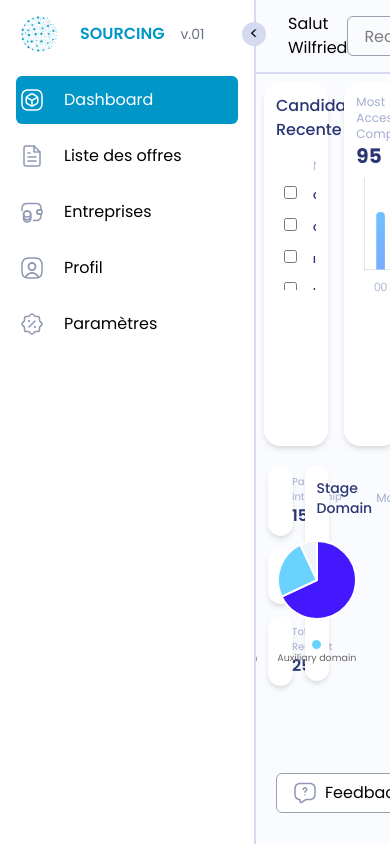
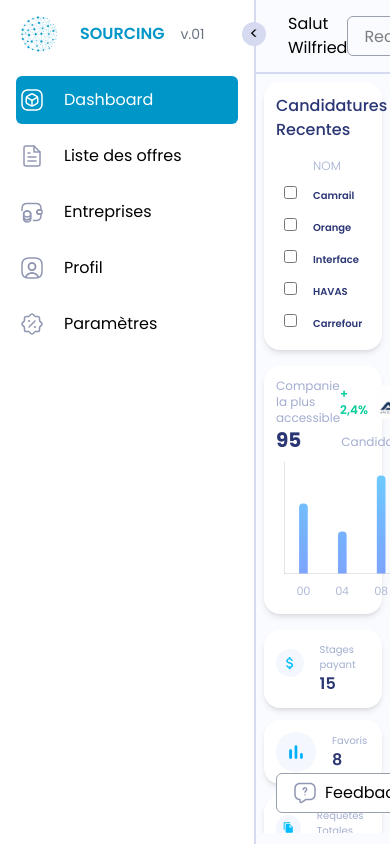
Before and after one commit to darkwall8/Sourcing_Frontend, a React (Vite) app: page /dashboard in a window 390 px wide. Built offline with nearby package versions, Linux system fonts and the light colour scheme.

Commit message:
Implementation of the dashboard responsive

```diff
--- a/public/locales/en/translation.json
+++ b/public/locales/en/translation.json
@@ -135,11 +135,37 @@
     "search": "Search",
     "dashboard": {
         "student_dashboard": {
-            "key_name": "NAME",
-            "key_probability": "PROBABILITY",
-            "key_post": "POST",
-            "key_date": "DATE"
+            "Recent_candidature": {
+                "title": "Recents Candidatures",
+                "key_name": "NAME",
+                "key_probability": "PROBABILITY",
+                "key_post": "POST",
+                "key_date": "DATE"
+            },
+            "Accessible_company": {
+                "title": "Most Accessible Company",
+                "under_title": "Candidates"
+            },
+            "other_information": {
+                "title1": "Paid internship",
+                "title2": "Favorites",
+                "title3": "Total Request"
+            },
+            "stage_domain": {
+                "period": {
+                    "day": "Daily",
+                    "week": "Weekly",
+                    "month": "Monthly"
+                },
+                "title": "Stage Domain",
+                "chart": {
+                    "yours": "Your domain",
+                    "auxiliary": "Auxiliary domain",
+                    "others": "others"
+                }
+            }
         },
+        "company_dashboard": {},
         "navbar": {
             "dashboard_nav": "Dashboard",
             "company_nav": "Companies",
--- a/public/locales/fr/translation.json
+++ b/public/locales/fr/translation.json
@@ -132,10 +132,35 @@
     "search": "Rechercher",
     "dashboard": {
         "student_dashboard": {
-            "key_name": "NOM",
-            "key_probability": "PROBALITE",
-            "key_post": "POSTE",
-            "key_date": "DATE"
+            "Recent_candidature": {
+                "title": "Candidatures Recentes",
+                "key_name": "NOM",
+                "key_probability": "PROBABILITE",
+                "key_post": "POSTE",
+                "key_date": "DATE"
+            },
+            "Accessible_company": {
+                "title": "Companie la plus accessible",
+                "under_title": "Candidats"
+            },
+            "other_information": {
+                "title1": "Stages payant",
+                "title2": "Favoris",
+                "title3": "Requêtes Totales"
+            },
+            "stage_domain": {
+                "period": {
+                    "day": "Journalier",
+                    "week": "Hebdomadaire",
+                    "month": "Mensuel"
+                },
+                "title": "Domaine de stage",
+                "chart": {
+                    "yours": "Votre domaine",
+                    "auxiliary": "Domaine additionnel",
+                    "others": "autres"
+                }
+            }
         },
         "navbar": {
             "dashboard_nav": "Dashboard",
--- a/src/pages/ManagementPages/Dashboard/StudentDashboard/StudentIndexDashboard.tsx
+++ b/src/pages/ManagementPages/Dashboard/StudentDashboard/StudentIndexDashboard.tsx
@@ -5,24 +5,26 @@ import StageDomain from './components/StageDomain';
 
 function StudentDashboard() {
   return (
-    <div className="h-full">
-      <div className={"flex p-2 gap-4 h-1/2"}>
-          <div className='w-6/11 h-full bg-white rounded-2xl shadow-md'>
+      <>
+          <div className="overflow-auto h-full">
+              <div className={"flex flex-col md:flex-row p-2 gap-4 lg:h-1/2 "}>
+                  <div className='lg:w-6/11 h-full bg-white rounded-2xl shadow-md'>
                     <RecentCandidature/>
                   </div>
-          <div className="w-5/11 h-full bg-white shadow-md rounded-2xl p-3">
+                  <div className="lg:w-5/11 h-full bg-white shadow-md rounded-2xl p-3">
                     <MostAccessibleCompany/>
                   </div>
               </div>
-      <div className={"flex w-6/11 h-1/2 gap-3 p-3"}>
-          <div className={"w-1/2 h-full"}>
+              <div className={"flex md:flex-row flex-col max-md:w-full w-6/11 h-1/2 gap-3 p-2"}>
+                  <div className={"md:w-1/2 h-full"}>
                     <ComplementInformation/>
                   </div>
-          <div className={"w-1/2 h-full"}>
+                  <div className={"md:w-1/2 h-full"}>
                     <StageDomain/>
                   </div>
               </div>
           </div>
+      </>
   );
 }
 
--- a/src/pages/ManagementPages/Dashboard/StudentDashboard/components/ComplementInformation.tsx
+++ b/src/pages/ManagementPages/Dashboard/StudentDashboard/components/ComplementInformation.tsx
@@ -1,34 +1,38 @@
 import dollars from "/icons/dollars.svg"
 import stat from "/icons/Stat.svg"
 import file from "/icons/File.svg"
+import { useTranslation } from "react-i18next";
 
 function ComplementInformation() {
+
+    const { t } = useTranslation();
+
     return(
         <>
-            <div className={"bg-white rounded-2xl shadow-md xl:p-3.5 p-2 flex items-center gap-4"}>
+            <div className={"bg-white rounded-2xl shadow-md xl:p-3.5 max-md:p-3 p-2 flex items-center gap-4"}>
                 <div className={"w-10 h-10"}>
                     <img src={dollars} alt=""/>
                 </div>
                 <div>
-                    <p className={"text-[#A3AED0] text-[10px]"}>Paid internship</p>
+                    <p className={"text-[#A3AED0] text-[10px]"}> {t("dashboard.student_dashboard.other_information.title1")} </p>
                     <p className={"text-[#2B3674] font-semibold xl:text-xl"}>15</p>
                 </div>
             </div>
-            <div className={"bg-white rounded-2xl shadow-md xl:p-3.5 p-2 mt-3 mb-3 flex items-center gap-4"}>
+            <div className={"bg-white rounded-2xl shadow-md xl:p-3.5 max-md:p-3 p-2 mt-3 mb-3 flex items-center gap-4"}>
                 <div className={"w-10 h-10"}>
                     <img src={stat} alt=""/>
                 </div>
                 <div>
-                    <p className={"text-[#A3AED0] text-[10px]"}>Favorites</p>
+                    <p className={"text-[#A3AED0] text-[10px]"}>{t("dashboard.student_dashboard.other_information.title2")}</p>
                     <p className={"text-[#2B3674] font-semibold xl:text-xl"}>8</p>
                 </div>
             </div>
-            <div className={"bg-white rounded-2xl shadow-md xl:p-3.5 p-2 mt-3 flex items-center gap-4"}>
+            <div className={"bg-white rounded-2xl shadow-md xl:p-3.5 max-md:p-3 p-2 mt-3 flex items-center gap-4"}>
                 <div className={"w-10 h-10"}>
                     <img src={file} alt=""/>
                 </div>
                 <div>
-                    <p className={"text-[#A3AED0] text-[10px]"}>Total Request</p>
+                    <p className={"text-[#A3AED0] text-[10px]"}>{t("dashboard.student_dashboard.other_information.title3")}</p>
                     <p className={"text-[#2B3674] font-semibold xl:text-xl"}>25</p>
                 </div>
             </div>
--- a/src/pages/ManagementPages/Dashboard/StudentDashboard/components/MostAccessibleCompany.tsx
+++ b/src/pages/ManagementPages/Dashboard/StudentDashboard/components/MostAccessibleCompany.tsx
@@ -2,15 +2,18 @@ import agl from "/images/agl.jpeg";
 // import drop_up from "/icons/arrow_drop_up.svg";
 // import drop_down from "/icons/arrow_drop_down.svg";
 import BarChart from "./BarChart";
+import { useTranslation } from "react-i18next";
+
 
 function MostAccessibleCompany() {
 
+    const { t } = useTranslation();
 
     return(
-        <div className={""}>
+        <div className={"h-full"}>
             <div className={"flex flex-col pb-2"}>
                 <div className="flex justify-between items-center">
-                    <p className={"text-[#A3AED0] text-xs"}> Most Accessible Company </p>
+                    <p className={"text-[#A3AED0] text-xs"}> {t("dashboard.student_dashboard.Accessible_company.title")} </p>
                     <div className={"flex"}>
                         <div className="flex items-center gap-1">
                             {/* {""="" ? (
@@ -32,10 +35,10 @@ function MostAccessibleCompany() {
                 </div>
                 <div className="flex gap-10">
                     <p className="text-xl text-[#2B3674] font-bold">95</p>
-                    <p className="text-xs text-[#A3AED0] mt-2">Candidates</p>
+                    <p className="text-xs text-[#A3AED0] mt-2">{t("dashboard.student_dashboard.Accessible_company.under_title")} </p>
                 </div>
             </div>
-            <div className=" lg:w-85 xl:w-full max-lg:w-60">
+            <div className=" lg:w-85 xl:w-full max-lg:w-70 h-full">
                 <BarChart/>
             </div>
         </div>
--- a/src/pages/ManagementPages/Dashboard/StudentDashboard/components/PieChart.tsx
+++ b/src/pages/ManagementPages/Dashboard/StudentDashboard/components/PieChart.tsx
@@ -1,9 +1,13 @@
 import { useEffect, useRef } from "react";
 import { Chart, PieController, ArcElement, Tooltip, Legend } from "chart.js";
+import {useTranslation} from "react-i18next";
 
 Chart.register(PieController, ArcElement, Tooltip, Legend);
 
 const PieChart = () => {
+
+    const { t }= useTranslation()
+
     const chartRef = useRef<HTMLCanvasElement>(null);
     const chartInstance = useRef<Chart<"pie"> | null>(null);
 
@@ -43,10 +47,8 @@ const PieChart = () => {
                 li.style.justifyContent= 'center';
                 li.style.cursor = 'pointer';
                 li.style.display = 'flex';
-                li.style.flexDirection = 'column';
-                li.style.width= '90px';
-                li.style.width
-                li.style.padding = '4px';
+                li.style.width= 'fit-content';
+                li.style.padding = '2px';
                 li.style.marginTop= '10px';
 
                 li.onclick = () => {
@@ -92,7 +94,11 @@ const PieChart = () => {
     useEffect(() => {
 
         const data = {
-            labels: ["Your domain", "Auxiliary domain", "Other"],
+            labels: [
+                t("dashboard.student_dashboard.stage_domain.chart.yours"),
+                t("dashboard.student_dashboard.stage_domain.chart.auxiliary"),
+                t("dashboard.student_dashboard.stage_domain.chart.others")
+            ],
             datasets: [
                 {
                     data: [68, 25, 7],
@@ -135,7 +141,7 @@ const PieChart = () => {
     return (
         <>
             <div className="flex justify-center items-center flex-col space-y-1">
-                <div className="xl:w-30 max-lg:w-20">
+                <div className="xl:w-30 max-xl:w-20">
                     <canvas ref={chartRef}/>
                 </div>
                 <div id="legend-container"></div>
--- a/src/pages/ManagementPages/Dashboard/StudentDashboard/components/RecentCandidature.tsx
+++ b/src/pages/ManagementPages/Dashboard/StudentDashboard/components/RecentCandidature.tsx
@@ -5,10 +5,10 @@ import DataTable, {HeaderColumn} from "./DataTable";
 function RecentCandidature() {
     const { t } = useTranslation();
     const Header: HeaderColumn[] = [
-        {key: "Name", label: t("dashboard.student_dashboard.key_name"), type: "string"},
-        {key: "Probability", label: t("dashboard.student_dashboard.key_probability"), type: "string"},
-        {key: "Post", label: t("dashboard.student_dashboard.key_post"), type: "string"},
-        {key: "Date", label: t("dashboard.student_dashboard.key_date"), type: "string"},
+        {key: "Name", label: t("dashboard.student_dashboard.Recent_candidature.key_name"), type: "string"},
+        {key: "Probability", label: t("dashboard.student_dashboard.Recent_candidature.key_probability"), type: "string"},
+        {key: "Post", label: t("dashboard.student_dashboard.Recent_candidature.key_post"), type: "string"},
+        {key: "Date", label: t("dashboard.student_dashboard.Recent_candidature.key_date"), type: "string"},
     ]
 
     const enterpriseList = [
@@ -27,7 +27,7 @@ function RecentCandidature() {
         <>
             <div className={""}>
                 <div className="flex items-center justify-between p-3 pb-1 max-lg:pb-0">
-                    <h1 className="text-[#2B3674] font-medium text-lg max-lg:text-base">Candidature Recente</h1>
+                    <h1 className="text-[#2B3674] font-medium text-lg max-lg:text-base">{t("dashboard.student_dashboard.Recent_candidature.title")}</h1>
                     <div>
                         <img src={more} alt="more"
                              className="cursor-pointer max-lg:w-7 max-lg:h-7"
@@ -35,7 +35,7 @@ function RecentCandidature() {
                         />
                     </div>
                 </div>
-                <div className="h-fit max-lg:h-37 overflow-auto">
+                <div className="h-full overflow-auto max-md:h-fit">
                     <DataTable headers={Header} data={enterpriseList}/>
                 </div>
             </div>
--- a/src/pages/ManagementPages/Dashboard/StudentDashboard/components/StageDomain.tsx
+++ b/src/pages/ManagementPages/Dashboard/StudentDashboard/components/StageDomain.tsx
@@ -1,21 +1,25 @@
 import {useState} from "react";
 import PieChart from "./PieChart.tsx";
+import {useTranslation} from "react-i18next";
 
 function StageDomain() {
+
+    const {t} = useTranslation();
+
     type Period = { id: number; name: string };
     const periods: Period[] = [
-        {name:"Daily", id: 1},
-        {name:"Weekly", id: 2},
-        {name:"Monthly", id: 3}
+        {name: t("dashboard.student_dashboard.stage_domain.period.day"), id: 1},
+        {name:t("dashboard.student_dashboard.stage_domain.period.week"), id: 2},
+        {name:t("dashboard.student_dashboard.stage_domain.period.month"), id: 3}
     ]
     const [selectedPeriod, setSelectedPeriod] = useState<string>('Monthly');
 
     return(
         <div className={"bg-white rounded-2xl shadow-md p-3"}>
             <div className={"flex justify-between items-center mb-5.5"}>
-                <p className={"text-[#2B3674] font-medium max-lg:text-sm"}>Stage Domain</p>
+                <p className={"text-[#2B3674] font-medium max-lg:text-sm"}>{t("dashboard.student_dashboard.stage_domain.title")}</p>
                 <div className={"text-[#A3AED0] text-xs border-none"}>
-                    <select className={"w-17 outline-none"} value={selectedPeriod} onChange={(e) => setSelectedPeriod(e.target.value)}>
+                    <select className={"w-fit outline-none"} value={selectedPeriod} onChange={(e) => setSelectedPeriod(e.target.value)}>
                         {periods.map((p) => (
                             <option key={p.id} value={p.name}>
                                 {p.name}
```
Lines whose indentation alone changed are shown as unchanged.
